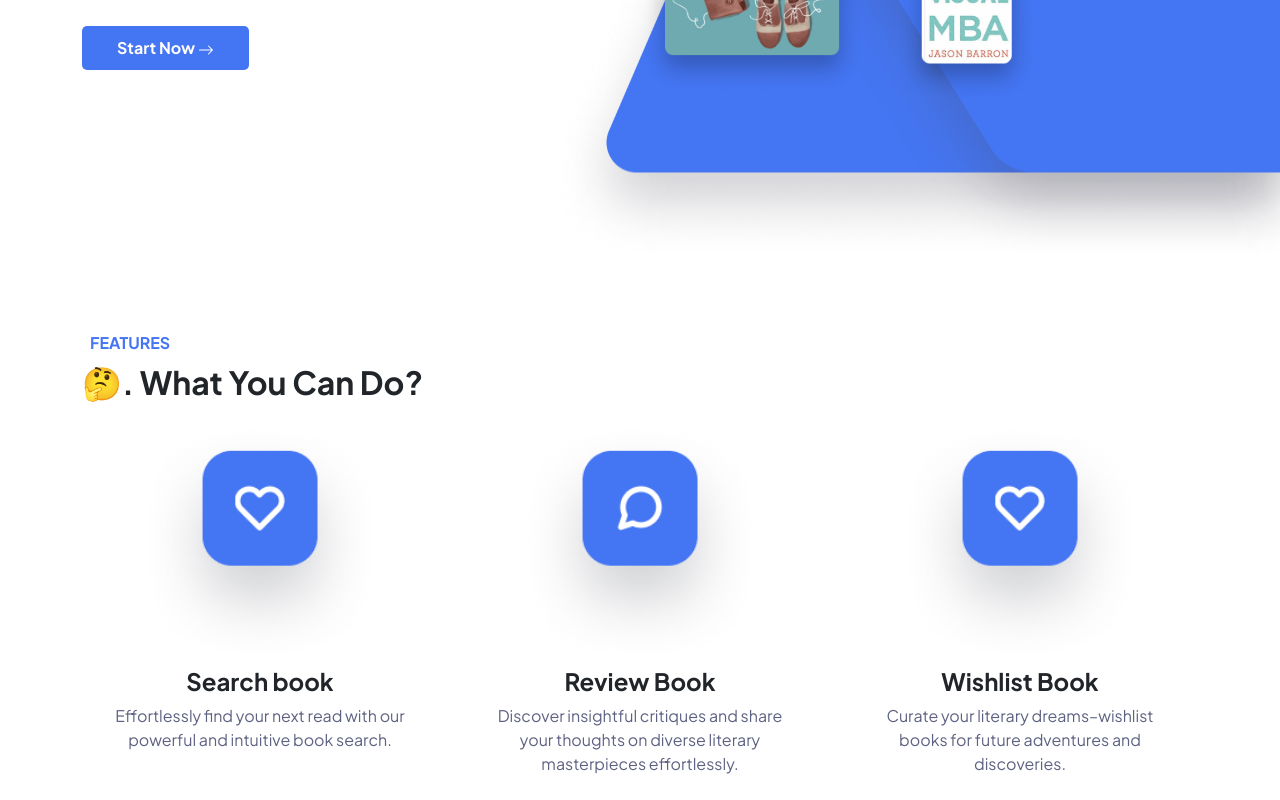
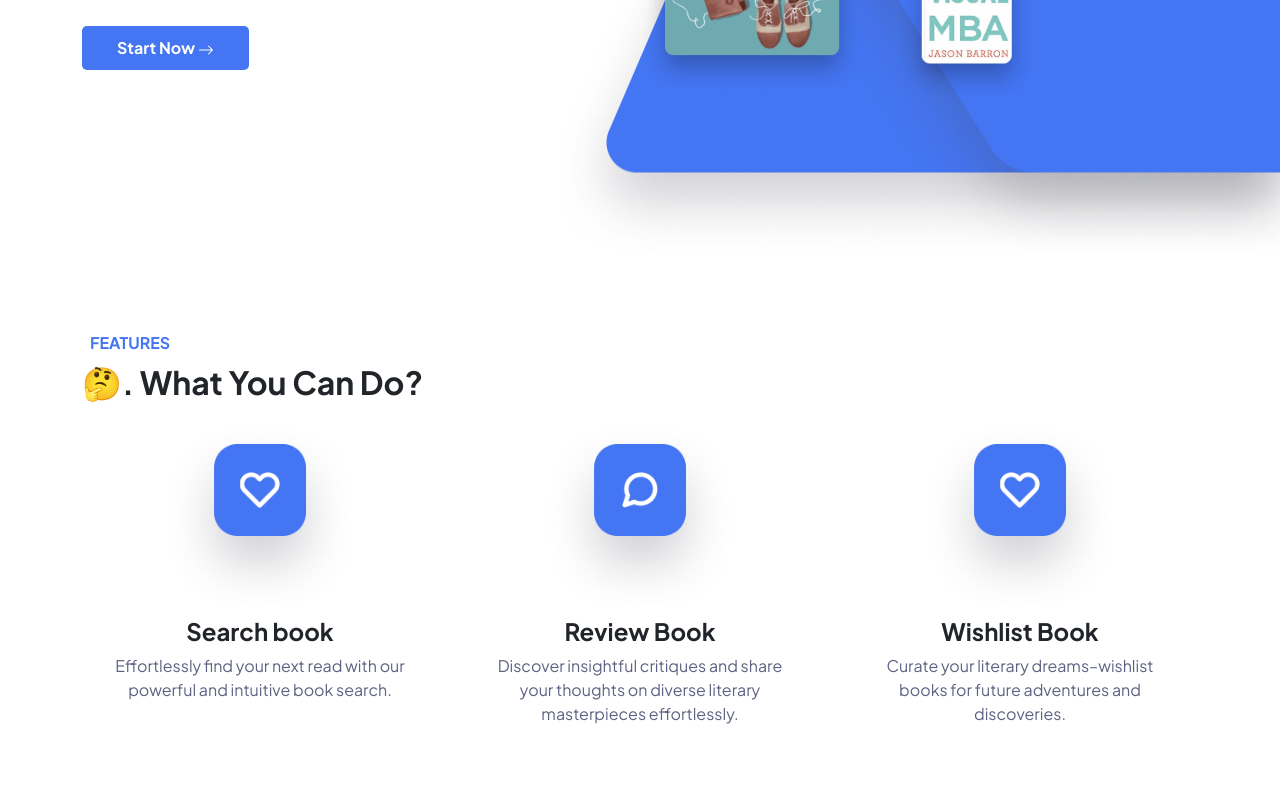
Before and after one commit to Arulkharisma/Slicing-Using-React, a React (Vite) app: page / in a window 1280 px wide. Shown: the part 539-1339 px from the top of the page. Built offline with nearby package versions, Linux system fonts and the light colour scheme.

Commit message:
edit style

```diff
--- a/src/pages/FeaturePage.jsx
+++ b/src/pages/FeaturePage.jsx
@@ -3,7 +3,7 @@ import { features } from "../data"
 
 const FeaturePage = () => {
   return (
-    <div>
+    <div className="pb-5">
       <Container className="feature-page">
         <p>FEATURES</p>
         <h2 className="fw-bold">🤔. What You Can Do?</h2>
@@ -11,7 +11,7 @@ const FeaturePage = () => {
           {features.map((feature) =>{
             return(
               <Col key={feature.id} className="text-center p-2 feature-content">
-                <img src={feature.image} alt="icon-feature" width="250"/>
+                <img src={feature.image} alt="icon-feature" width="200"/>
                 <h4 className="fw-bold">{feature.title}</h4>
                 <p className="pe-4 ps-4">{feature.description}</p>
               </Col>
```
